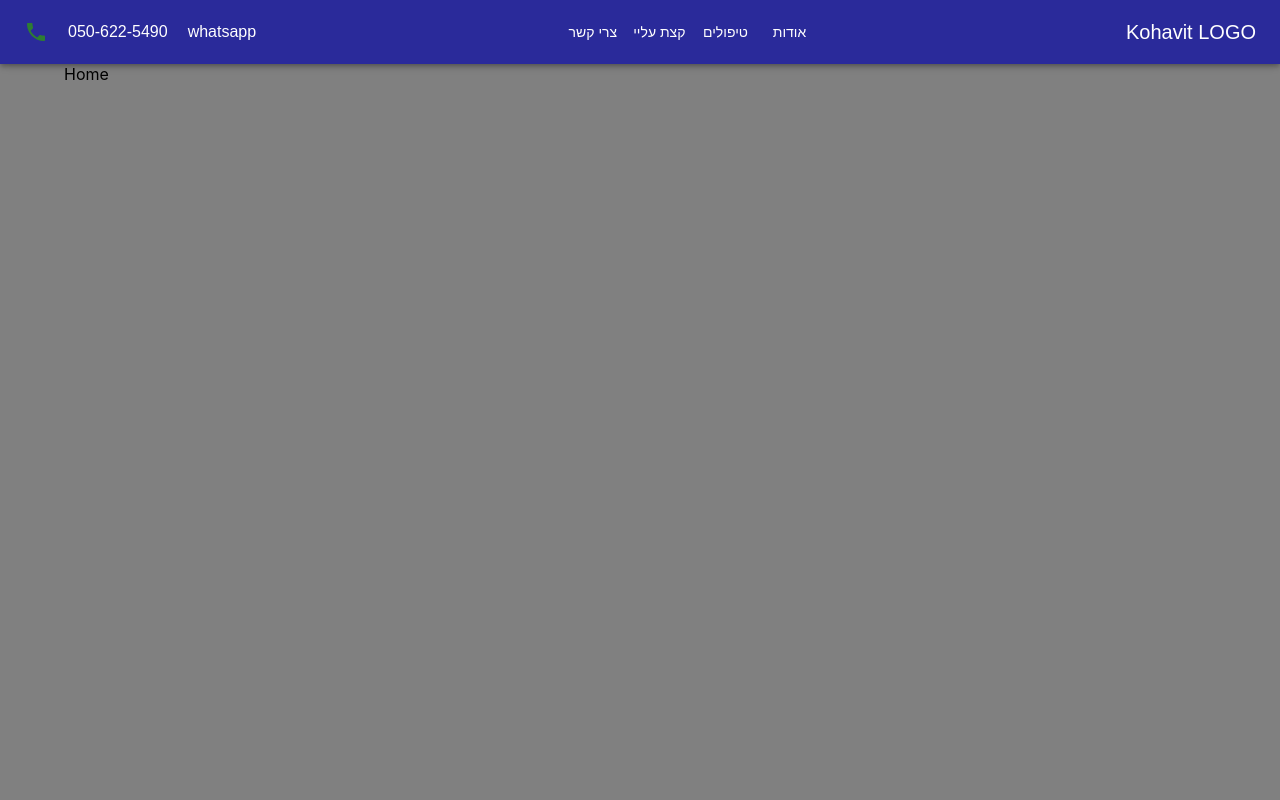
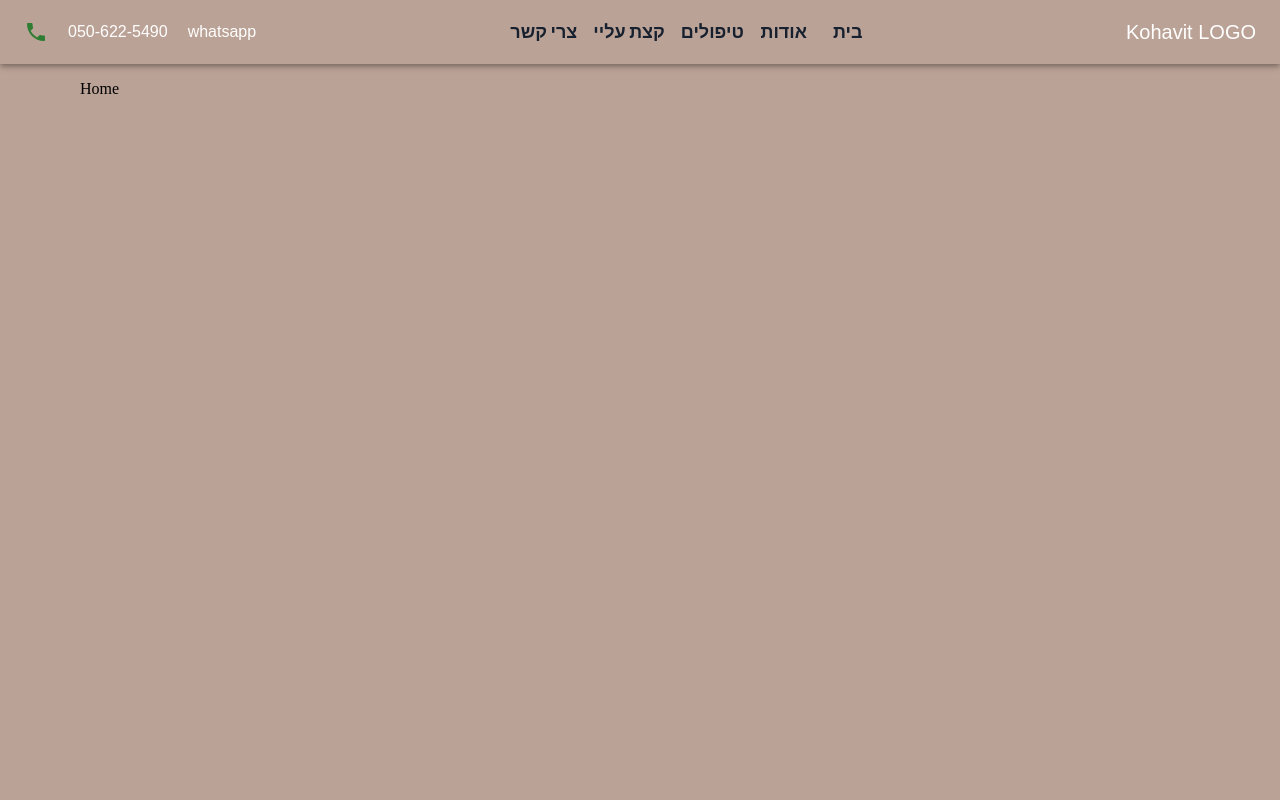
Before and after one commit to LiatPardoGrinbaum/Kohavit-front, a React (Create React App) app: page / in a window 1280 px wide. Shown: the top 800 px of the page. Built offline with nearby package versions, Linux system fonts and the light colour scheme.

Commit message:
added hashlonks to navbar and deifined basic style

```diff
--- a/package.json
+++ b/package.json
@@ -17,6 +17,7 @@
     "react": "^18.2.0",
     "react-dom": "^18.2.0",
     "react-router-dom": "^5.3.4",
+    "react-router-hash-link": "^2.4.3",
     "react-scripts": "5.0.1",
     "typescript": "^4.9.5",
     "web-vitals": "^2.1.4"
@@ -46,6 +47,7 @@
     ]
   },
   "devDependencies": {
-    "@types/react-router-dom": "^5.3.3"
+    "@types/react-router-dom": "^5.3.3",
+    "@types/react-router-hash-link": "^2.4.5"
   }
 }
--- a/public/index.html
+++ b/public/index.html
@@ -8,6 +8,7 @@
     <meta name="description" content="Web site created using create-react-app" />
     <link rel="apple-touch-icon" href="%PUBLIC_URL%/logo192.png" />
     <link rel="stylesheet" href="https://fonts.googleapis.com/css?family=Roboto:300,400,500,700&display=swap" />
+    <link href="https://fonts.googleapis.com/css2?family=Assistant&display=swap" rel="stylesheet" />
     <title>כוכבית איפור קבוע</title>
   </head>
   <body>
--- a/src/App.css
+++ b/src/App.css
@@ -2,37 +2,9 @@
   text-align: center;
 }
 
-.App-logo {
-  height: 40vmin;
-  pointer-events: none;
-}
-
-@media (prefers-reduced-motion: no-preference) {
-  .App-logo {
-    animation: App-logo-spin infinite 20s linear;
-  }
-}
-
-.App-header {
-  background-color: #282c34;
-  min-height: 100vh;
-  display: flex;
-  flex-direction: column;
-  align-items: center;
-  justify-content: center;
-  font-size: calc(10px + 2vmin);
-  color: white;
-}
-
-.App-link {
-  color: #61dafb;
-}
-
-@keyframes App-logo-spin {
-  from {
-    transform: rotate(0deg);
-  }
-  to {
-    transform: rotate(360deg);
-  }
-}
+/* .buttonLinkNav {
+  font-weight: bold;
+  color: "white";
+  text-decoration: none;
+  font-family: "Assistant", sans-serif;
+} */
--- a/src/components/Home/sections/About.tsx
+++ b/src/components/Home/sections/About.tsx
@@ -5,7 +5,7 @@ const About = () => {
   return (
     <Box minHeight="100vh" bgcolor="lightblue">
       <Container>
-        <Box>About</Box>
+        <Box sx={{ padding: "1rem" }}>About</Box>
       </Container>
     </Box>
   );
--- a/src/components/Home/sections/AboutMe.tsx
+++ b/src/components/Home/sections/AboutMe.tsx
@@ -5,7 +5,7 @@ const AboutMe = () => {
   return (
     <Box minHeight="100vh" bgcolor="lightgreen">
       <Container>
-        <Box>About Me</Box>
+        <Box sx={{ padding: "1rem" }}>About Me</Box>
       </Container>
     </Box>
   );
--- a/src/components/Home/sections/Contact.tsx
+++ b/src/components/Home/sections/Contact.tsx
@@ -5,7 +5,7 @@ const Contact = () => {
   return (
     <Box minHeight="100vh" bgcolor="#ccc">
       <Container>
-        <Box>Contact</Box>
+        <Box sx={{ padding: "1rem" }}>Contact</Box>
       </Container>
     </Box>
   );
--- a/src/components/Home/sections/Home.tsx
+++ b/src/components/Home/sections/Home.tsx
@@ -3,9 +3,9 @@ import { Box, Container } from "@mui/material";
 
 const Home = () => {
   return (
-    <Box minHeight="100vh" bgcolor="gray">
+    <Box minHeight="100vh" bgcolor="#bba296">
       <Container>
-        <Box>Home</Box>
+        <Box sx={{ padding: "1rem" }}>Home</Box>
       </Container>
     </Box>
   );
--- a/src/components/Navbar/Navbar.tsx
+++ b/src/components/Navbar/Navbar.tsx
@@ -1,11 +1,13 @@
 import { AppBar, Toolbar, styled, Typography, Button, Box, Menu, MenuItem } from "@mui/material";
 import PhoneIcon from "@mui/icons-material/Phone";
 import React from "react";
+import { NavHashLink } from "react-router-hash-link";
+// import { theme } from "../../theme";
 
 const StyledToolbar = styled(Toolbar)({
   display: "flex",
   justifyContent: "space-between",
-  backgroundColor: "rgb(42, 42, 154)",
+  backgroundColor: "#bba296",
 });
 
 // const Icons = styled(Box)(({ theme }) => ({
@@ -47,10 +49,29 @@ const Navbar = () => {
           </Typography>
         </CallBox>
         <Box sx={{ display: { xs: "none", sm: "block" } }}>
-          <Button sx={{ color: "white" }}>צרי קשר</Button>
-          <Button sx={{ color: "white" }}>קצת עליי</Button>
-          <Button sx={{ color: "white" }} onClick={handleClick}>
-            טיפולים
+          <Button
+            className="buttonLinkNav"
+            component={NavHashLink}
+            to="/#contact"
+            sx={{ fontWeight: "bold", fontFamily: `"Assistant", sans-serif`, fontSize: "18px" }}
+            activeStyle={{ color: "white" }}>
+            צרי קשר
+          </Button>
+
+          <Button
+            className="buttonLinkNav"
+            component={NavHashLink}
+            to="/#aboutMe"
+            sx={{ fontWeight: "bold", fontFamily: `"Assistant", sans-serif`, fontSize: "18px" }}
+            activeStyle={{ color: "white" }}>
+            קצת עליי
+          </Button>
+
+          <Button
+            className="buttonLinkNav"
+            onClick={handleClick}
+            sx={{ fontWeight: "bold", fontFamily: `"Assistant", sans-serif`, fontSize: "18px" }}>
+            <p>טיפולים</p>
           </Button>
           <Menu
             id="basic-menu"
@@ -75,7 +96,24 @@ const Navbar = () => {
             <MenuItem onClick={handleClose}>איפור קבוע בשפתיים</MenuItem>
             <MenuItem onClick={handleClose}>הדמיית זקיקי שיער ונמשים</MenuItem>
           </Menu>
-          <Button sx={{ color: "white" }}>אודות</Button>
+
+          <Button
+            className="buttonLinkNav"
+            component={NavHashLink}
+            to="/#about"
+            sx={{ fontWeight: "bold", fontFamily: `"Assistant", sans-serif`, fontSize: "18px" }}
+            activeStyle={{ color: "white" }}>
+            אודות
+          </Button>
+
+          <Button
+            className="buttonLinkNav"
+            component={NavHashLink}
+            to="/#home"
+            sx={{ fontWeight: "bold", fontFamily: `"Assistant", sans-serif`, fontSize: "18px" }}
+            activeStyle={{ color: "white" }}>
+            בית
+          </Button>
         </Box>
         <Typography variant="h6" sx={{ display: { xs: "none", sm: "block" } }}>
           Kohavit LOGO
--- a/src/index.css
+++ b/src/index.css
@@ -1,13 +1,5 @@
-body {
+* {
+  box-sizing: border-box;
   margin: 0;
-  font-family: -apple-system, BlinkMacSystemFont, 'Segoe UI', 'Roboto', 'Oxygen',
-    'Ubuntu', 'Cantarell', 'Fira Sans', 'Droid Sans', 'Helvetica Neue',
-    sans-serif;
-  -webkit-font-smoothing: antialiased;
-  -moz-osx-font-smoothing: grayscale;
+  padding: 0;
 }
-
-code {
-  font-family: source-code-pro, Menlo, Monaco, Consolas, 'Courier New',
-    monospace;
-}
```
Also changed, not shown: 1 other file (tests, documents, lock files or other folders).
